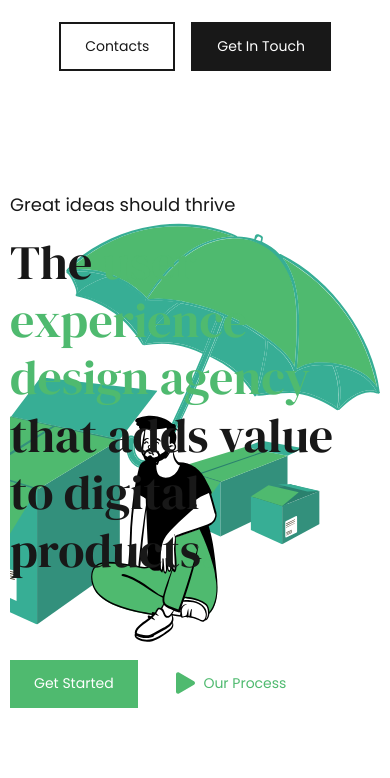
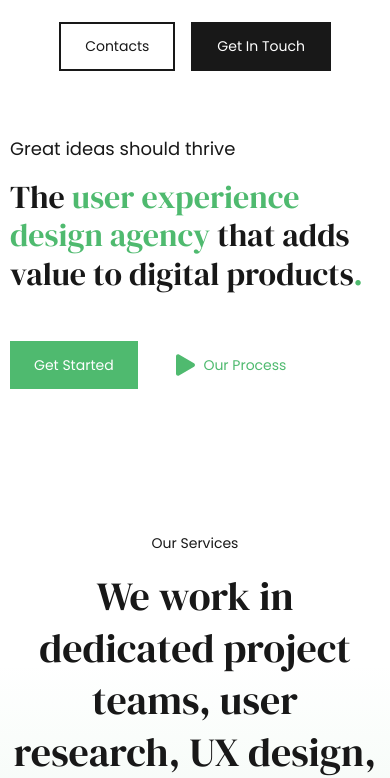
Before and after one commit to jedijsx/template-agency, a website: page index.html in a window 390 px wide. Shown: the part 80-858 px from the top of the page. Drawn offline with nearby package versions, Linux system fonts and the light colour scheme.

Commit message:
Create a responsive 'hero' section

```diff
--- a/assets/css/media.css
+++ b/assets/css/media.css
@@ -14,6 +14,15 @@
     justify-content: flex-end;
     padding-top: 32px;
   }
+
+  .hero__inner {
+    background-image: none;
+    padding: 64px 0;
+  }
+}
+
+@media (max-width: 768px) {
+
 }
 
 @media (max-width: 576px) {
@@ -54,4 +63,9 @@
     justify-content: center;
     padding-top: 24px;
   }
+
+  .hero__title {
+    font-size: 32px;
+    margin-bottom: 48px;
+  }
 }
```
Also changed, not shown: index.html (line endings or trailing spaces).
